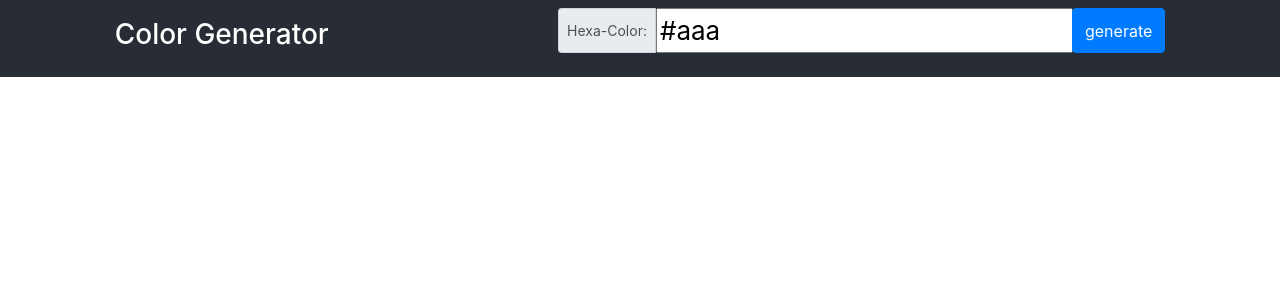
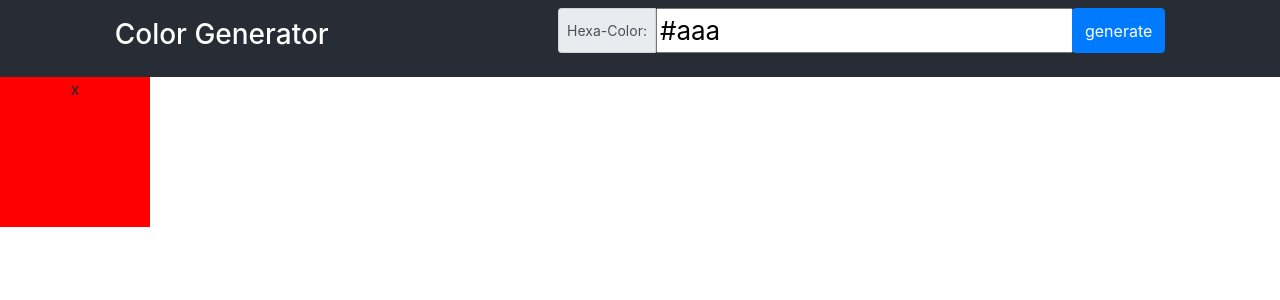
Before and after one commit to adamclasic/color-generator, a React (Create React App) app: page / in a window 1280 px wide. Shown: the top 300 px of the page. Built offline with nearby package versions, Linux system fonts and the light colour scheme.

Commit message:
add single color component

```diff
--- a/src/App.css
+++ b/src/App.css
@@ -28,6 +28,12 @@
   border-color: red;
 }
 
+.singleColor {
+  height: 150px;
+  width: 150px;
+  background-color: #61dafb;
+}
+
 .App-link {
   color: #61dafb;
 }
--- a/src/App.js
+++ b/src/App.js
@@ -1,5 +1,7 @@
 import Values from 'values.js';
 import './App.css';
+import SingleColor from './components/SingleColor';
+
 import React, {useState} from 'react';
 function App() {
   const [color, setColor] = useState('#aaa')
@@ -35,7 +37,9 @@ function App() {
           </div>
         </form>
       </header>
-      <section className='colors'>
+      <section className='colors d-flex flex-wrap'>
+              <SingleColor gColor='red'></SingleColor>
+
 
       </section>
     </div>
--- /dev/null
+++ b/src/components/SingleColor.js
@@ -0,0 +1,13 @@
+import React from 'react'
+
+const SingleColor = (gColor) => {
+  // var gColor = this.props.gColor
+  console.log(gColor.gColor);
+  return (
+    <div className='singleColor' style={{backgroundColor: gColor.gColor}}>
+      x
+    </div>
+  )
+}
+
+export default SingleColor
--- a/src/index.js
+++ b/src/index.js
@@ -3,7 +3,6 @@ import ReactDOM from 'react-dom';
 import './index.css';
 import App from './App';
 import reportWebVitals from './reportWebVitals';
-import values from 'values.js';
 
 ReactDOM.render(
   <React.StrictMode>
```
